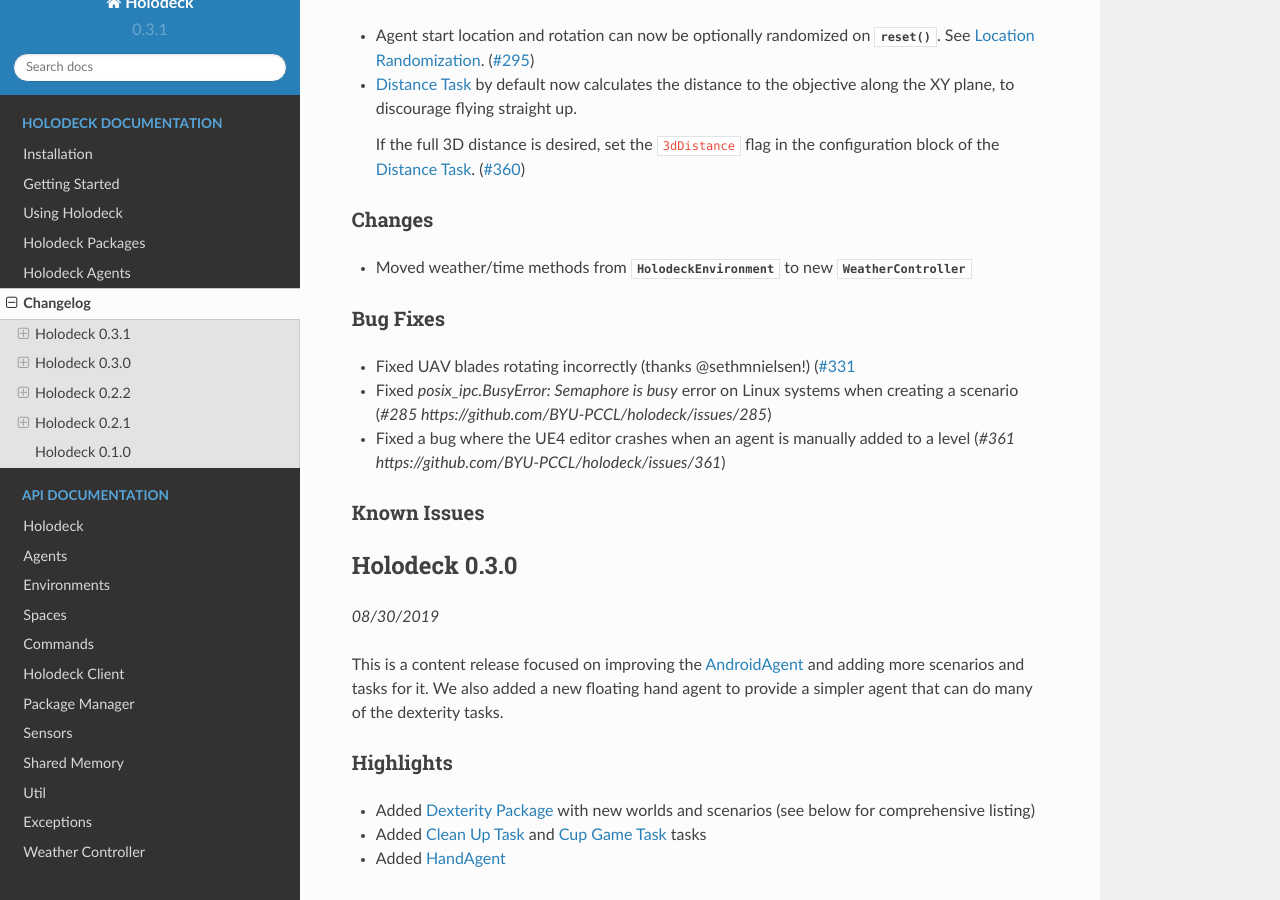
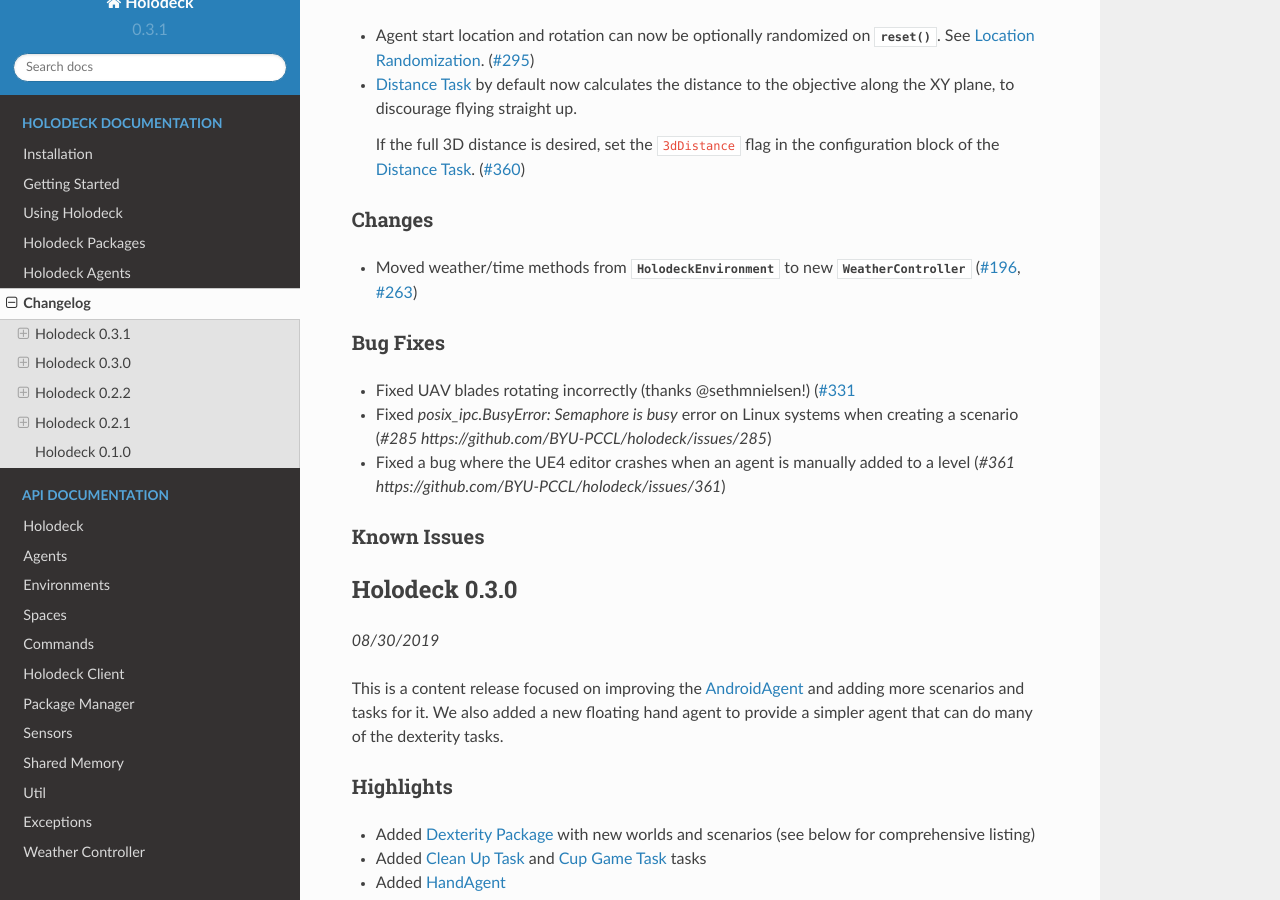
Before and after one commit to BYU-PCCL/holodeck, a Sphinx documentation site: the page built from docs/changelog/changelog.rst, in a window 1280 px wide and 900 px high, scrolled down 340 px. Built offline with Sphinx 7.4.7 and the Read the Docs theme 2.0.0, drawn with Linux system fonts in a browser that asks for light colours; formulas are drawn with MathJax 3.

Commit message:
Add issue references to weather controller changelog entry

```diff
--- a/docs/changelog/changelog.rst
+++ b/docs/changelog/changelog.rst
@@ -38,6 +38,8 @@ Changes
 - Moved weather/time methods from
   :class:`~holodeck.environments.HolodeckEnvironment` to new
   :class:`~holodeck.weather.WeatherController`
+  (`#196 <https://github.com/BYU-PCCL/holodeck/issues/196>`_,
+  `#263 <https://github.com/BYU-PCCL/holodeck/issues/263>`_)
 
 Bug Fixes
 ~~~~~~~~~
```
